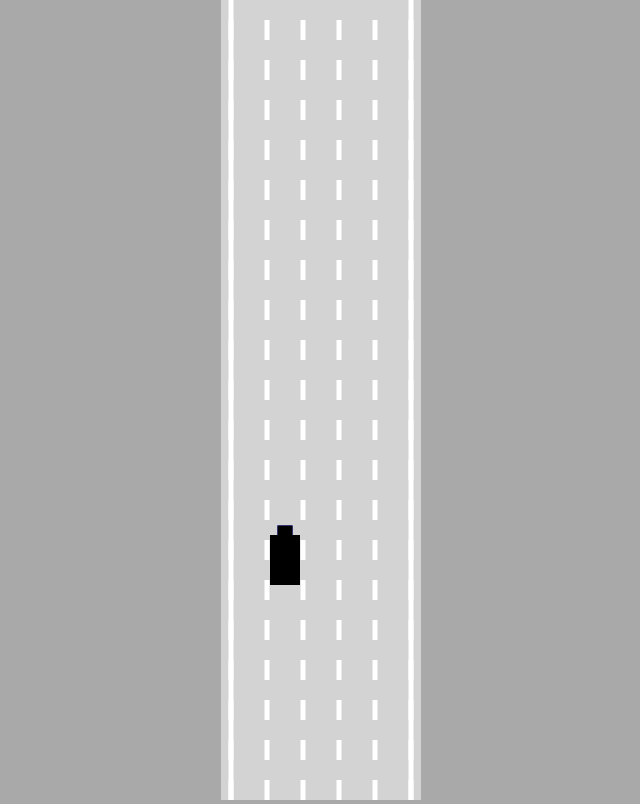
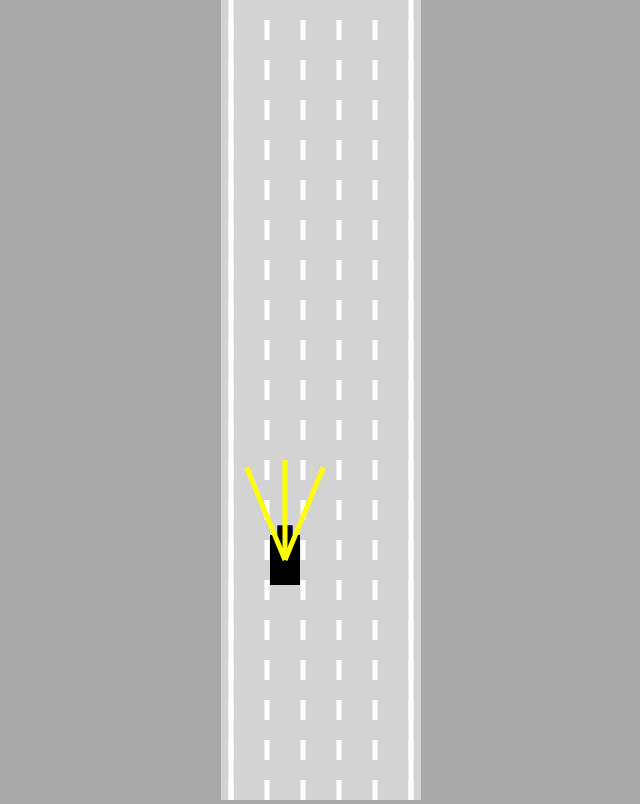
Before and after one commit to cive202/Self_driving_car, a plain HTML site: page index.html in a window 1280 px wide. Shown: the whole page, without its empty margins (319-959 px from the left). Drawn offline with Linux system fonts and the light colour scheme.

Commit message:
drawing the ray

```diff
--- a/car.js
+++ b/car.js
@@ -5,13 +5,16 @@ class Car{
         this.width = width;
         this.height = height;
 
-        this.control = new Controls();
 
         this.speed = 0;
         this.acclerataion = 0.2
         this.maxspeed = 3;
         this.friction = 0.05;
         this.angle = 0;
+
+        this.sensor = new Sensor(this)
+        this.control = new Controls();
+
     }
     draw(ctx){
         ctx.save()
@@ -37,11 +40,15 @@ class Car{
 
         ctx.fill();
 
+
         ctx.restore();
+
+        this.sensor.draw(ctx)
     }
 
     update(){
         this.#move()
+        this.sensor.update();
     }
 
     #move(){
--- a/index.html
+++ b/index.html
@@ -6,6 +6,7 @@
     </head>
 <body>
     <canvas id="myCanvas"></canvas>
+    <script src="sensor.js"></script>
     <script src="utils.js"></script>
     <script src ="road.js"></script>
     <script src = "control.js"></script>
--- /dev/null
+++ b/sensor.js
@@ -0,0 +1,47 @@
+class Sensor {
+    constructor(car){
+        this.car = car;
+        this.rayCount = 3;
+        this.rayLength = 100;
+        this.raySpread = Math.PI/4;
+        this.rays = [];
+
+    }
+
+    update(){
+        this.rays = [];
+        for(let i = 0; i<this.rayCount;i++){
+            const rayAngle = lerp(
+                this.raySpread/2,
+                -this.raySpread/2,
+                i/(this.rayCount-1)
+            )
+            const start = {x:this.car.x, y:this.car.y};
+            const end = {
+                x : this.car.x-
+                    Math.sin(rayAngle)*this.rayLength,
+                y: this.car.y-
+                    Math.cos(rayAngle)*this.rayLength
+            };
+            this.rays.push([start,end])
+            };
+
+    }
+    draw(ctx){
+            for(let i = 0;i<this.rayCount;i++){
+                ctx.beginPath();
+                ctx.lineWdith = 2;
+                ctx.strokeStyle = "yellow";
+                ctx.moveTo(
+                    this.rays[i][0].x,
+                    this.rays[i][0].y
+                )
+                ctx.lineTo(
+                    this.rays[i][1].x,
+                    this.rays[i][1].y
+                )
+                ctx.stroke()
+            }
+
+        }
+}
```
